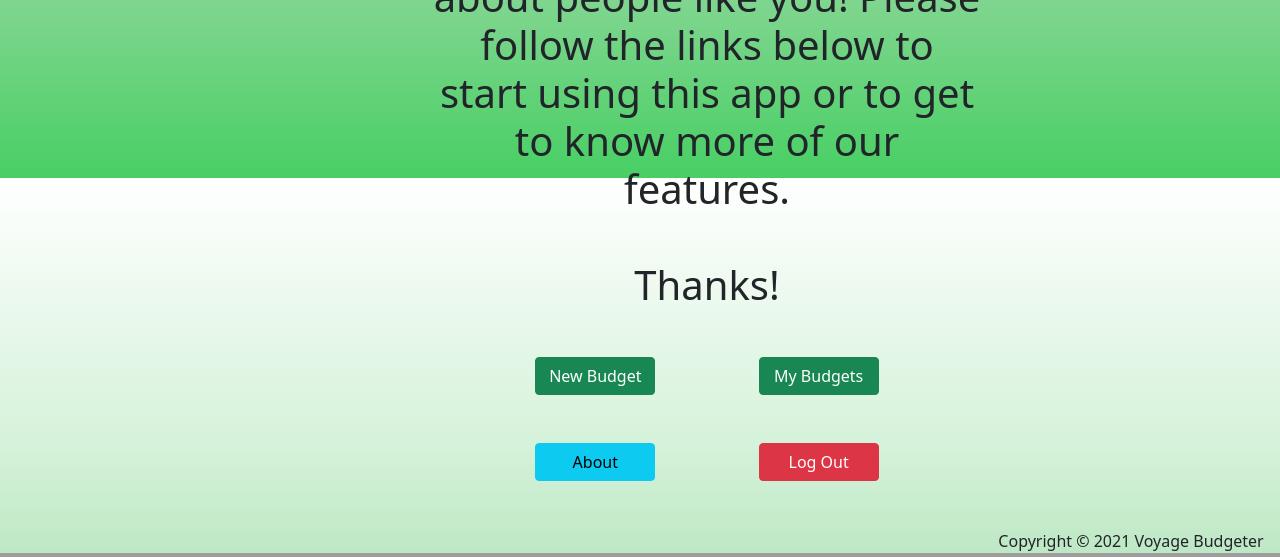
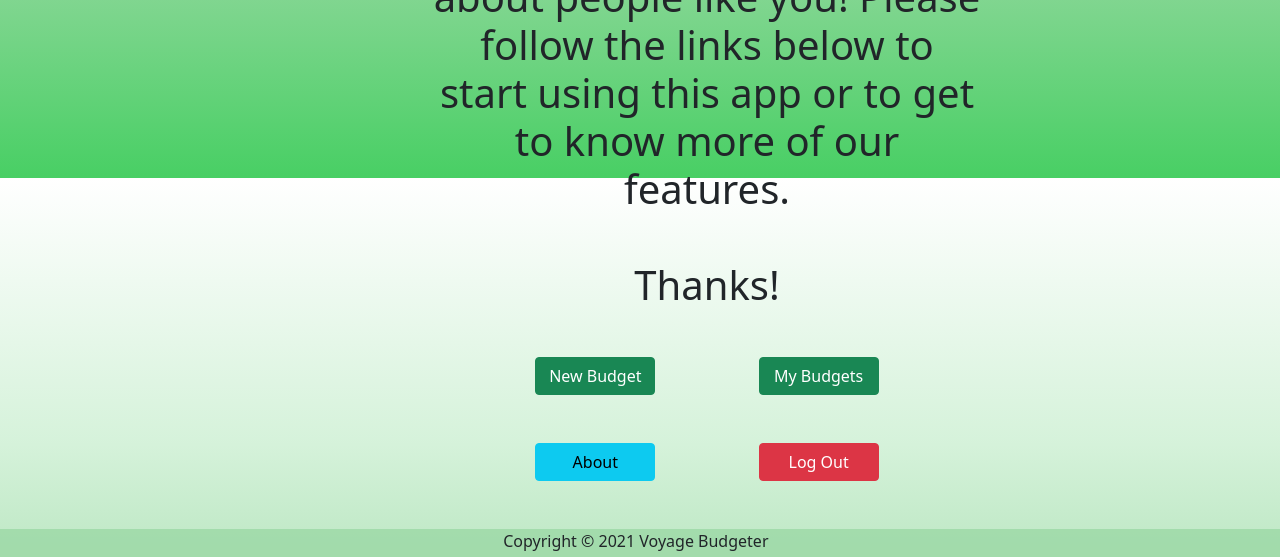
Before and after one commit to sepaivaluna/voyage-budgeter, a Django app: page / in a window 1280 px wide. Shown: the part 622-1179 px from the top of the page. Run offline with Django 3.2, Linux system fonts and the light colour scheme; the visitor is signed in with stand-in values (Sample User, id 1); some libraries are stand-ins or nearby versions.

Commit message:
editing styles

```diff
--- a/main_app/static/css/style.css
+++ b/main_app/static/css/style.css
@@ -1,7 +1,3 @@
-body, html {
-    height: 100%;
-}
-
 .navbar {
     padding-top: 0;
     padding-bottom: 0;
@@ -57,7 +53,7 @@ body, html {
     -o-background-size: cover;
     background-size: cover;
     background-attachment: fixed;
-    height: 100%;
+    min-height: 100%;
     margin: 0;
     background-repeat: no-repeat;
     font-weight: 300;
@@ -153,6 +149,10 @@ body, html {
     }
 }
 
+#footer {
+    background-color: rgba(156, 217, 165, .8)
+}
+
 @media (max-width: 992px) {
     #logged-in-logo-id {
         width: 350px;
--- a/main_app/templates/base.html
+++ b/main_app/templates/base.html
@@ -43,9 +43,8 @@
         </div>
       </header>
       <main class="container"></br>{% block content %} {% endblock %}</main>
-      <footer class="footer mt-5 mb-2 m-2 text-end">
-        <p>Copyright &copy; 2021 Voyage Budgeter &nbsp;</p>
+      <footer id="footer" class="mt-auto text-center text-lg-start">
+          <p class="text-center mb-1">Copyright &copy; 2021 Voyage Budgeter &nbsp;</p>
       </footer>
-
   </body>
 </html>
--- a/main_app/templates/funds_check/add_expense.html
+++ b/main_app/templates/funds_check/add_expense.html
@@ -1,6 +1,6 @@
 {% extends 'base.html' %}
 {% block picture %}
-class="home-background"
+class="home-background d-flex flex-column min-vh-100"
 {% endblock %}
 {% block navbar %}
     <li class="nav-item">
--- a/main_app/templates/main_app/budget_confirm_delete.html
+++ b/main_app/templates/main_app/budget_confirm_delete.html
@@ -1,6 +1,6 @@
 {% extends 'base.html' %}
 {% block picture %}
-class="home-background"
+class="home-background d-flex flex-column min-vh-100"
 {% endblock %}
 {% block navbar %}
   <li class="nav-item">
--- a/main_app/templates/main_app/budget_form.html
+++ b/main_app/templates/main_app/budget_form.html
@@ -1,6 +1,6 @@
 {% extends 'base.html' %}
 {% block picture %}
-class="home-background"
+class="home-background d-flex flex-column min-vh-100"
 {% endblock %}
 {% block navbar %}
   <li class="nav-item">
--- a/main_app/templates/main_app/budget_update_form.html
+++ b/main_app/templates/main_app/budget_update_form.html
@@ -1,6 +1,6 @@
 {% extends 'base.html' %}
 {% block picture %}
-class="home-background"
+class="home-background d-flex flex-column min-vh-100"
 {% endblock %}
 {% block navbar %}
   <li class="nav-item">
--- a/main_app/templates/pages/about.html
+++ b/main_app/templates/pages/about.html
@@ -1,7 +1,7 @@
 {% extends 'base.html' %}
 {% load static %}
 {% block picture %}
-class="home-background"
+class="home-background d-flex flex-column min-vh-100"
 {% endblock %}
 
 {% load static %}
--- a/main_app/templates/pages/budget/detail.html
+++ b/main_app/templates/pages/budget/detail.html
@@ -1,11 +1,11 @@
 {% extends 'base.html' %}
 {% block picture %}
 {% if budget.theme == 'Golden Retriever Puppies' %}
-style="background-image: url('https://external-content.duckduckgo.com/iu/?u=https%3A%2F%2Fimages.wallpaperscraft.com%2Fimage%2Fpuppy_dog_cute_144724_3840x2160.jpg&f=1&nofb=1')"
+class="d-flex flex-column min-vh-100" style="background-image: url('https://external-content.duckduckgo.com/iu/?u=https%3A%2F%2Fimages.wallpaperscraft.com%2Fimage%2Fpuppy_dog_cute_144724_3840x2160.jpg&f=1&nofb=1')"
 {% elif budget.theme == 'Baby Kittens' %}
-style="background-image: url('https://external-content.duckduckgo.com/iu/?u=http%3A%2F%2Fwallup.net%2Fwp-content%2Fuploads%2F2014%2F10%2Fanimal%2FCute_White_Cat_Full.jpg&f=1&nofb=1')"
+class="d-flex flex-column min-vh-100" style="background-image: url('https://external-content.duckduckgo.com/iu/?u=http%3A%2F%2Fwallup.net%2Fwp-content%2Fuploads%2F2014%2F10%2Fanimal%2FCute_White_Cat_Full.jpg&f=1&nofb=1')"
 {% else %}
-class="home-background"
+class="home-background d-flex flex-column min-vh-100"
 {% endif %}
 {% endblock %}
 
--- a/main_app/templates/pages/budget/filtered_expenses.html
+++ b/main_app/templates/pages/budget/filtered_expenses.html
@@ -1,6 +1,6 @@
 {% extends 'base.html' %}
 {% block picture %}
-class="home-background"
+class="home-background d-flex flex-column min-vh-100"
 {% endblock %}
 {% block navbar %}
   <li class="nav-item">
--- a/main_app/templates/pages/budget/index.html
+++ b/main_app/templates/pages/budget/index.html
@@ -1,6 +1,6 @@
 {% extends 'base.html' %}
 {% block picture %}
-style="background-image: url('https://external-content.duckduckgo.com/iu/?u=https%3A%2F%2Fstatic.parade.com%2Fwp-content%2Fuploads%2F2018%2F01%2Fpiggy-bank-dollar-finances-ftr.jpg&f=1&nofb=1')"
+class="d-flex flex-column min-vh-100" style="background-image: url('https://external-content.duckduckgo.com/iu/?u=https%3A%2F%2Fstatic.parade.com%2Fwp-content%2Fuploads%2F2018%2F01%2Fpiggy-bank-dollar-finances-ftr.jpg&f=1&nofb=1')"
 {% endblock %}
 {% block navbar %}
     <li class="nav-item">
--- a/main_app/templates/pages/home.html
+++ b/main_app/templates/pages/home.html
@@ -1,7 +1,7 @@
 {% extends 'base.html' %}
 {% load static %}
 {% block picture %}
-class="home-background"
+class="home-background d-flex flex-column min-vh-100"
 {% endblock %}
 
 {% load static %}
@@ -43,14 +43,14 @@ class="home-background"
     <img id="logged-in-logo-id" src="{% static 'logo/moving-logo.svg' %}" alt="home-logo" />
   </div>
 
-  <div id="welcome-message" class="col-md-6 mt-5">
+  <div id="welcome-message" class="col-md-6 mt-5 mb-5">
     <h2 class="display-6 mb-5 text-center">Hello {{user.username}},<br><br> This app was built thinking about people like you! Please follow the links below to start using this app or to get to know more of our features.<br><br>Thanks!</h2>
     <div class="d-flex justify-content-evenly">
       <a href="{% url 'create_budget' %}" class="btn btn-success">New Budget</a>
       <a href="{% url 'budgets_index' %}" class="btn btn-success">My Budgets</a>
     </div>
     <div class="d-flex justify-content-evenly mt-5">
-      <a href="#" class="btn btn-info">About</a>
+      <a href="{% url 'about' %}" class="btn btn-info">About</a>
       <!-- <a href="#" class="btn btn-info">Review Us!</a> -->
       <a href="{% url 'logout' %}" class="btn btn-danger">Log Out</a>
     </div>
--- a/main_app/templates/registration/login.html
+++ b/main_app/templates/registration/login.html
@@ -1,6 +1,6 @@
 {% extends 'base.html' %}
 {% block picture %}
-style="background-image: url('https://external-content.duckduckgo.com/iu/?u=http%3A%2F%2Fdata.1freewallpapers.com%2Fdownload%2Fmoney-tree.jpg&f=1&nofb=1')"
+class="d-flex flex-column min-vh-100" style="background-image: url('https://external-content.duckduckgo.com/iu/?u=http%3A%2F%2Fdata.1freewallpapers.com%2Fdownload%2Fmoney-tree.jpg&f=1&nofb=1')"
 {% endblock %}
 {% block navbar %}
 <li class="nav-item">
--- a/main_app/templates/registration/signup.html
+++ b/main_app/templates/registration/signup.html
@@ -1,6 +1,6 @@
 {% extends 'base.html' %}
 {% block picture %}
-class="home-background"
+class="home-background d-flex flex-column min-vh-100"
 {% endblock %}
 {% block navbar %}
 <li class="nav-item">
```
Also changed, not shown: README.md.
